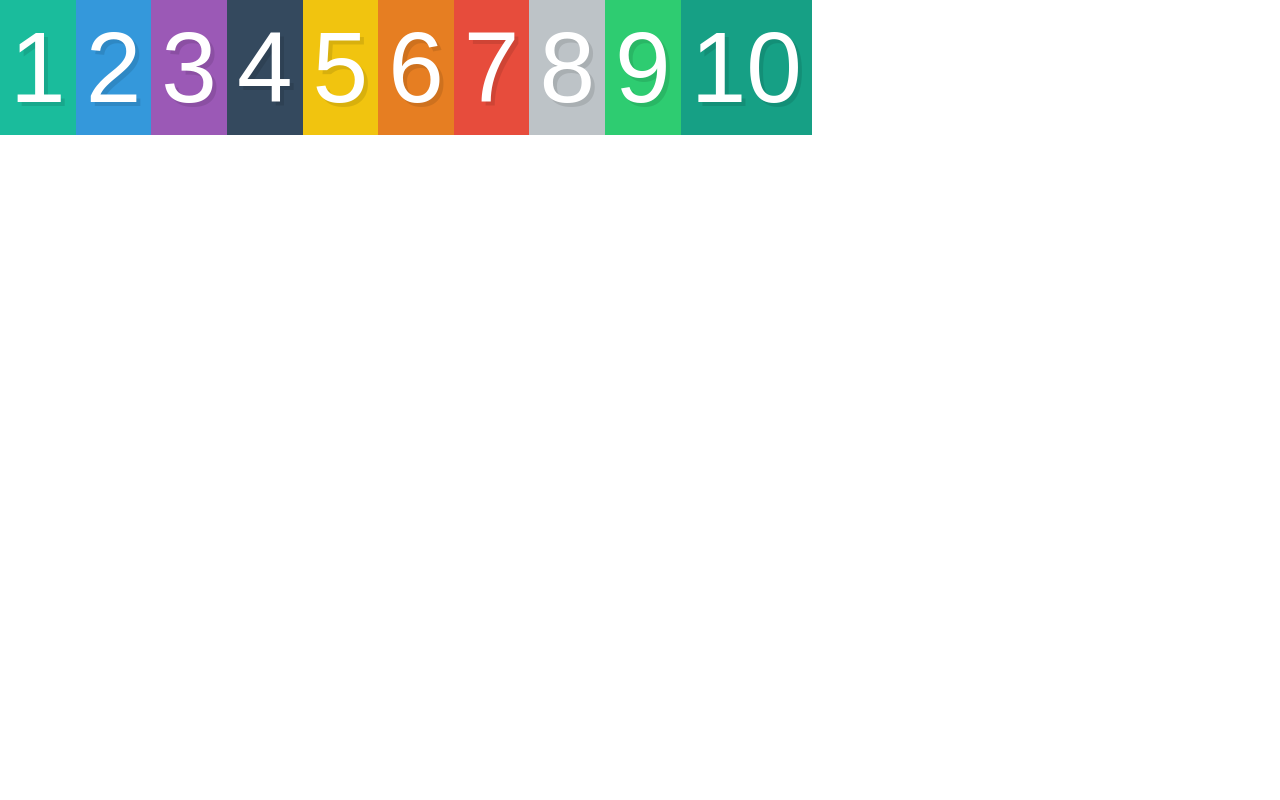
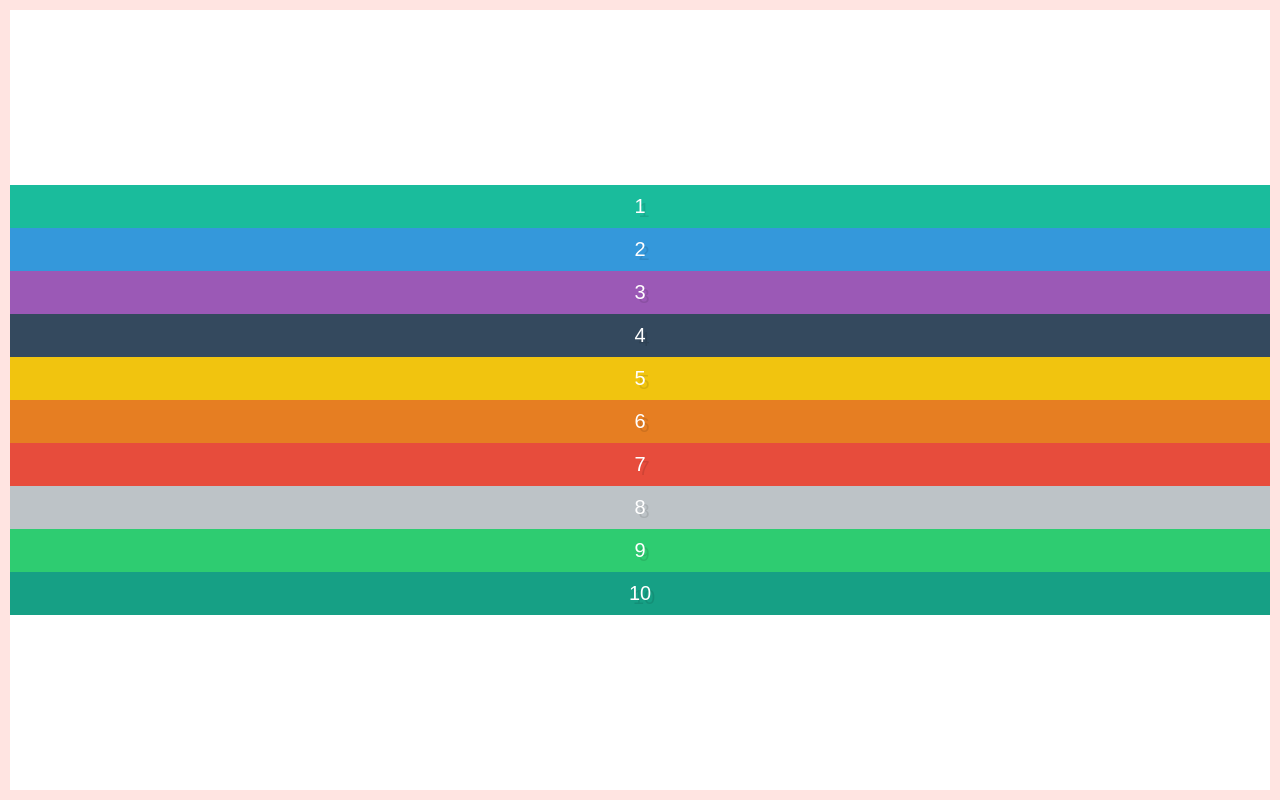
Before and after one commit to GK-Hynes/flexbox, a plain HTML site: page alignment-and-centering/index.html in a window 1280 px wide. Drawn offline with Linux system fonts and the light colour scheme.

Commit message:
Complete alignment and centering examples

```diff
--- a/alignment-and-centering/style.css
+++ b/alignment-and-centering/style.css
@@ -159,7 +159,7 @@ input::-moz-focus-inner {
 /* Some default styles to make each box visible */
 .box {
   color: white;
-  font-size: 100px;
+  font-size: 20px;
   text-align: center;
   text-shadow: 4px 4px 0 rgba(0, 0, 0, 0.1);
   padding: 10px;
@@ -200,4 +200,8 @@ input::-moz-focus-inner {
 /* We start writing out flexbox here. The above is just page setup */
 .container {
   display: flex;
+  justify-content: center;
+  border: 10px solid mistyrose;
+  flex-direction: column;
+  min-height: 100vh;
 }
```
